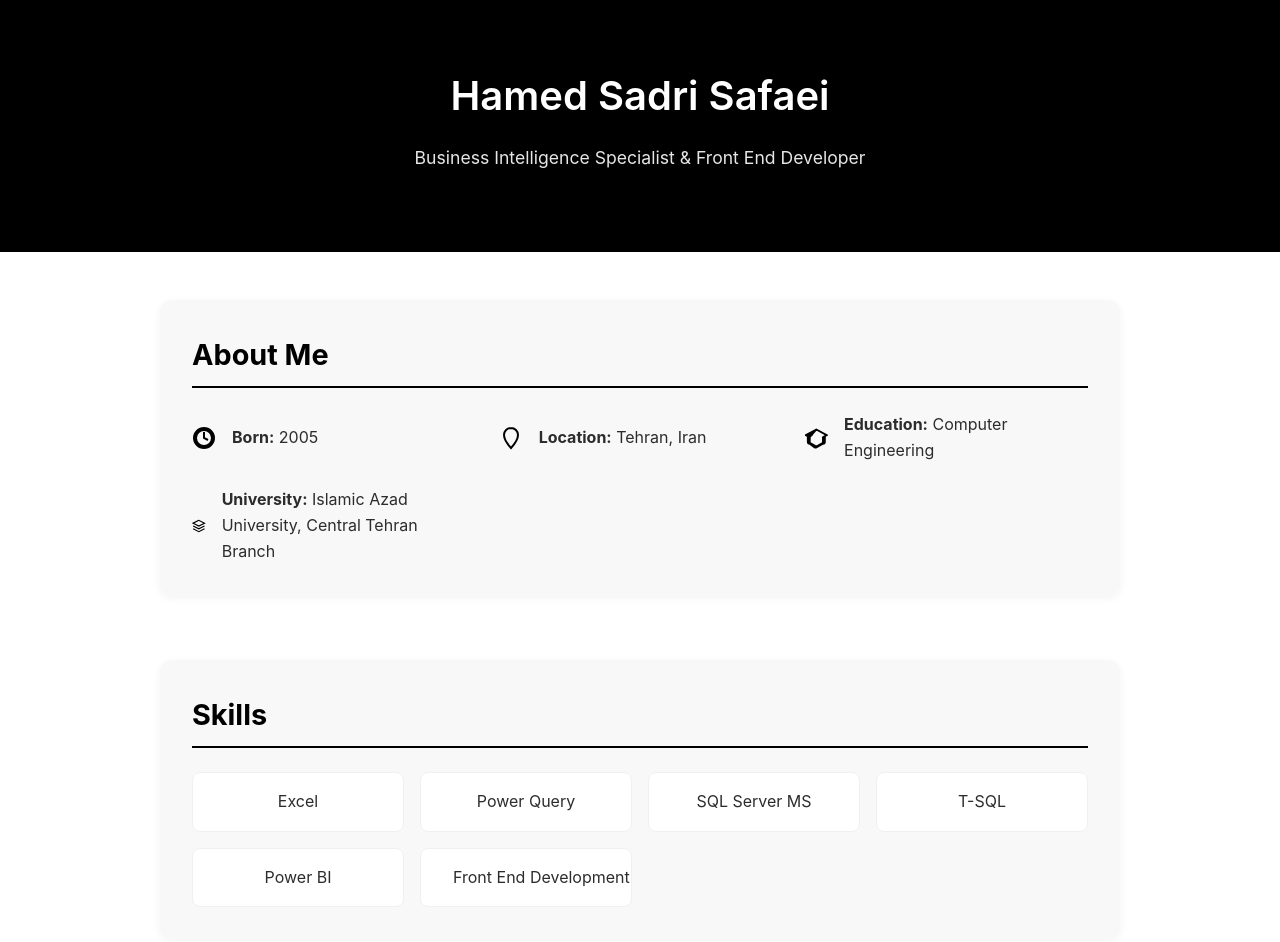
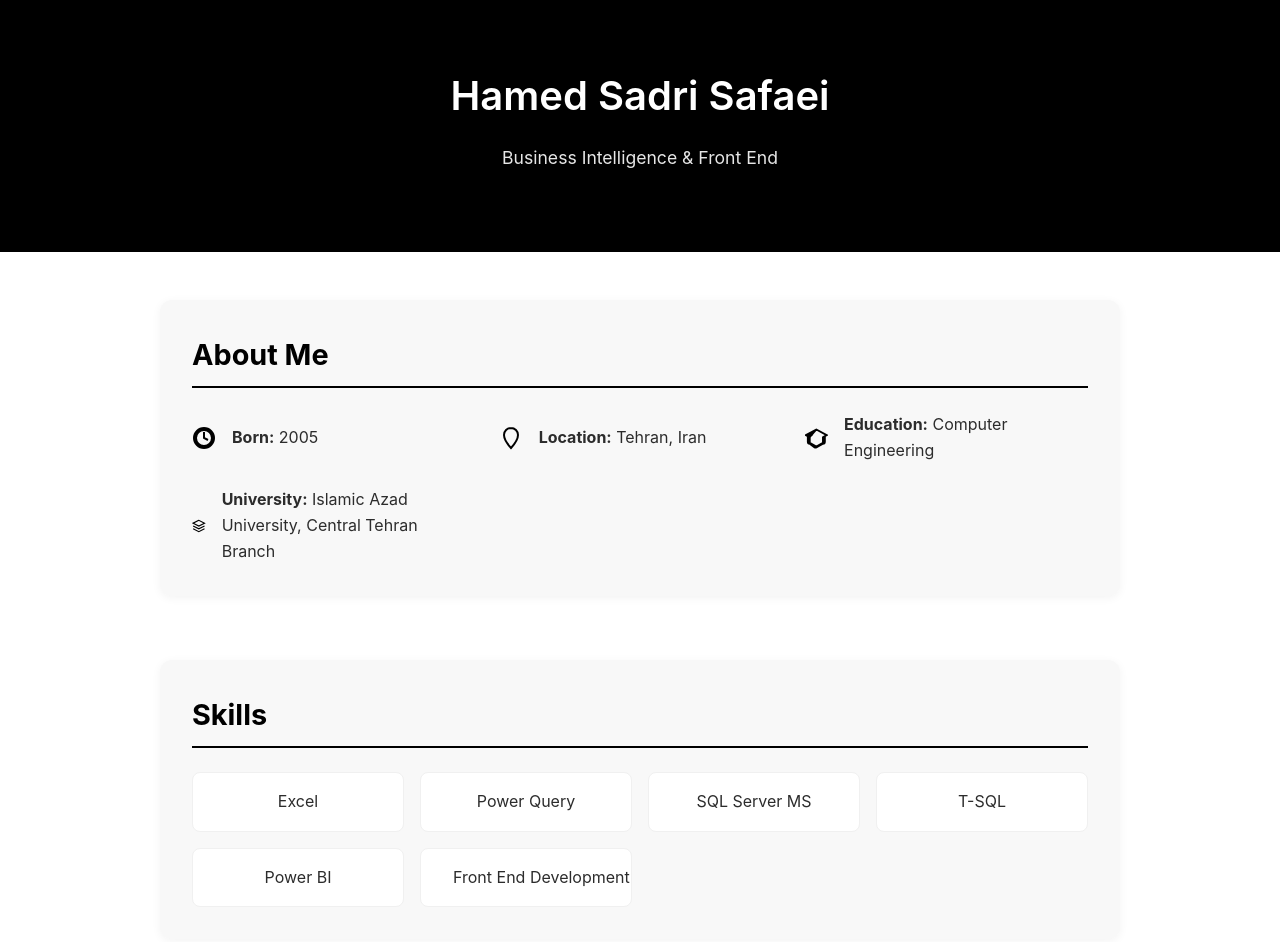
Before and after one commit to hamedsadrisafaei/hamedsadrisafaei.github.io, a plain HTML site: page index.html in a window 1280 px wide. Shown: the top 942 px of the page. Drawn offline with Linux system fonts and the light colour scheme.

Commit message:
Update index.html

```diff
--- a/index.html
+++ b/index.html
@@ -208,7 +208,7 @@
         <div class="container">
             <div class="header-content">
                 <h1>Hamed Sadri Safaei</h1>
-                <p>Business Intelligence Specialist & Front End Developer</p>
+                <p>Business Intelligence & Front End</p>
             </div>
         </div>
     </header>
```
